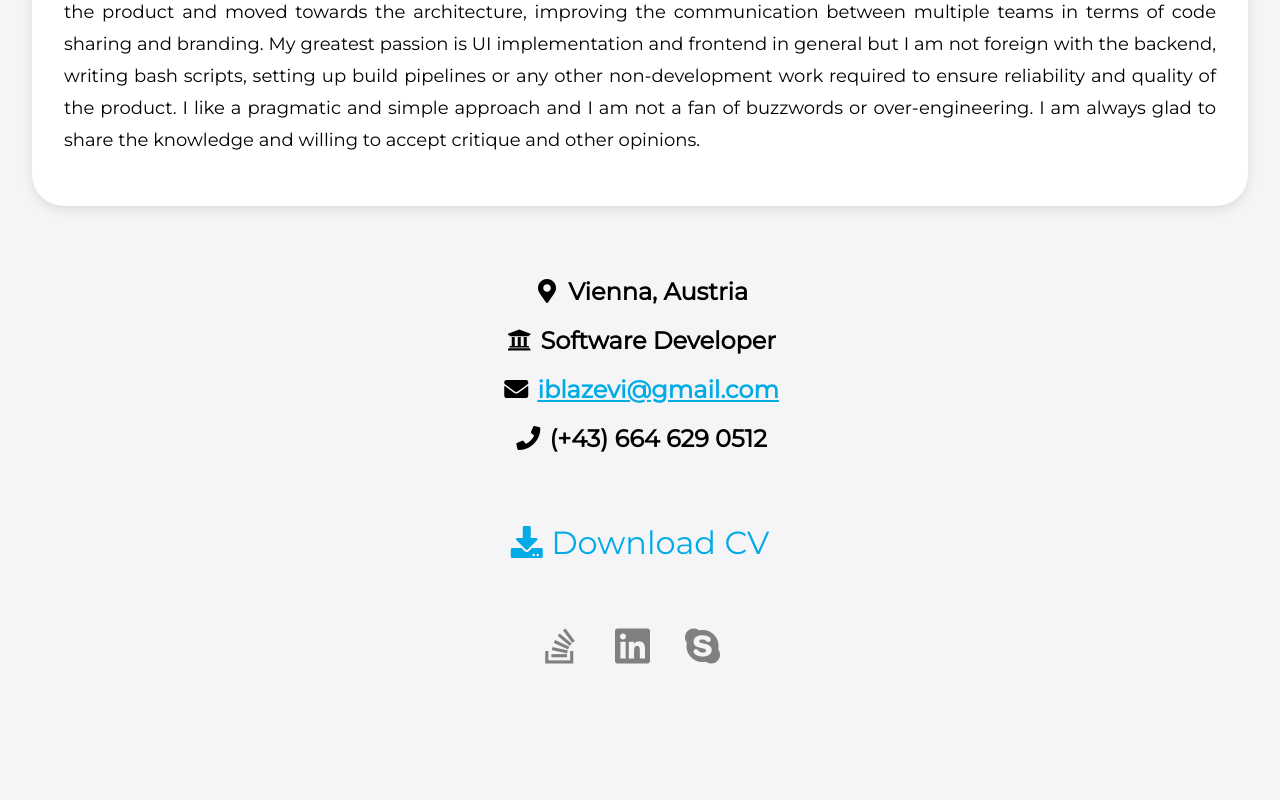
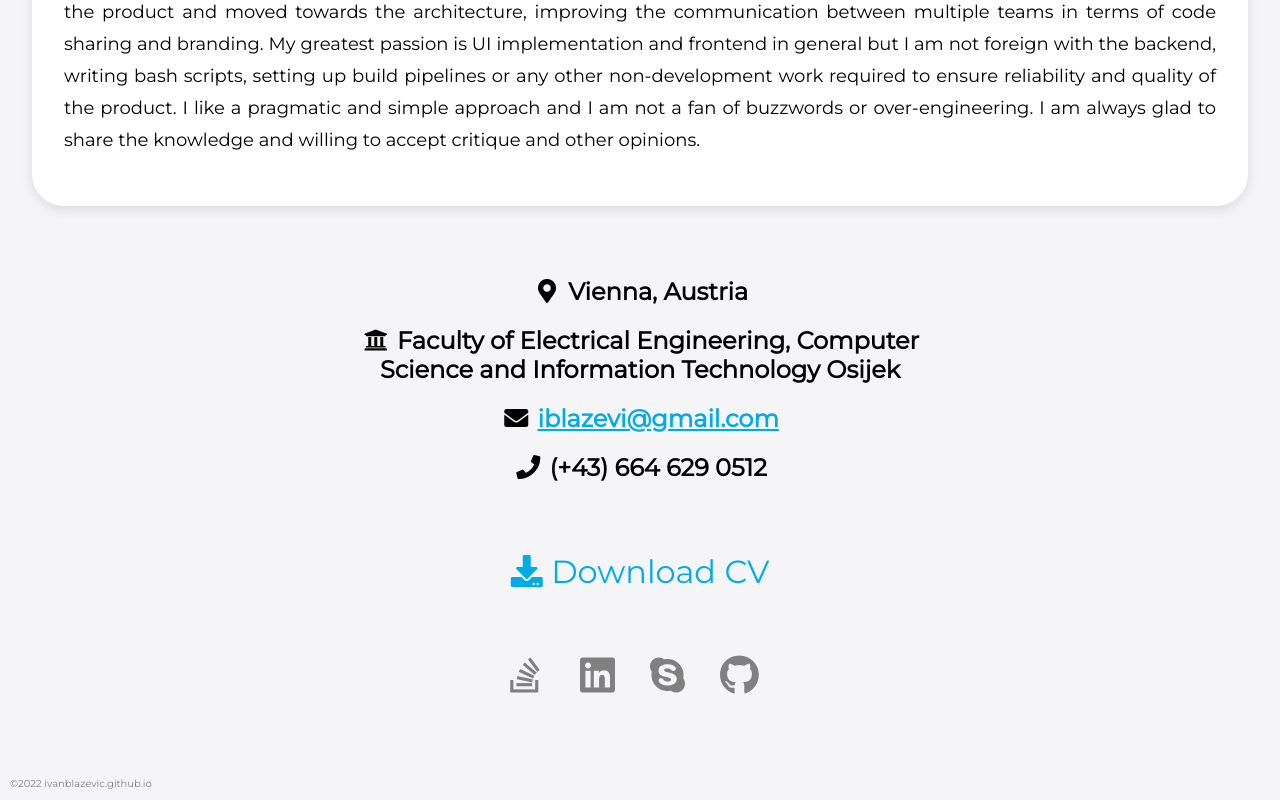
Before and after one commit to ivanblazevic/ivanblazevic.github.io, a React (Create React App) app: page /#/experience in a window 1280 px wide. Before the commit this address led to /#/about. Shown: the part 3691-4491 px from the top of the page. Before the commit the page ends 4429 px from the top, so only its background shows below. Built offline with nearby package versions, Linux system fonts and the light colour scheme; no server answers.

Commit message:
Update info

```diff
--- a/src/components/About/About.module.scss
+++ b/src/components/About/About.module.scss
@@ -4,6 +4,17 @@
   text-align: justify;
   font-size: 18px;
   line-height: 32px;
+}
+
+.InfoSection {
+  max-width: 50%;
+  margin: auto;
+}
+
+.Copyright {
+  color: gray;
+  font-size: 10px;
+  margin-left: 10px;
 }
 
 .Download {
--- a/src/components/About/About.tsx
+++ b/src/components/About/About.tsx
@@ -31,9 +31,12 @@ const About: React.FC = () => (
 
     <br />
 
-    <div className="info-section text-center">
+    <div className={`${styles.InfoSection} text-center`}>
       <HeadlineDataItem icon="map-marker-alt">Vienna, Austria</HeadlineDataItem>
-      <HeadlineDataItem icon="university">Software Developer</HeadlineDataItem>
+      <HeadlineDataItem icon="university">
+        Faculty of Electrical Engineering, Computer Science and Information
+        Technology Osijek
+      </HeadlineDataItem>
       <HeadlineDataItem icon="envelope">
         <a href="mailto:iblazevi@gmail.com">iblazevi@gmail.com</a>
       </HeadlineDataItem>
@@ -56,11 +59,17 @@ const About: React.FC = () => (
         url="https://www.linkedin.com/in/iblazevic"
       ></SocialIcon>
       <SocialIcon icon="skype" url="skype:blazh985?userinfo"></SocialIcon>
+      <SocialIcon
+        icon="github"
+        url="https://github.com/ivanblazevic"
+      ></SocialIcon>
     </div>
 
     <br />
     <br />
     <br />
+
+    <p className={styles.Copyright}>©2022 ivanblazevic.github.io</p>
   </div>
 );
 
```
